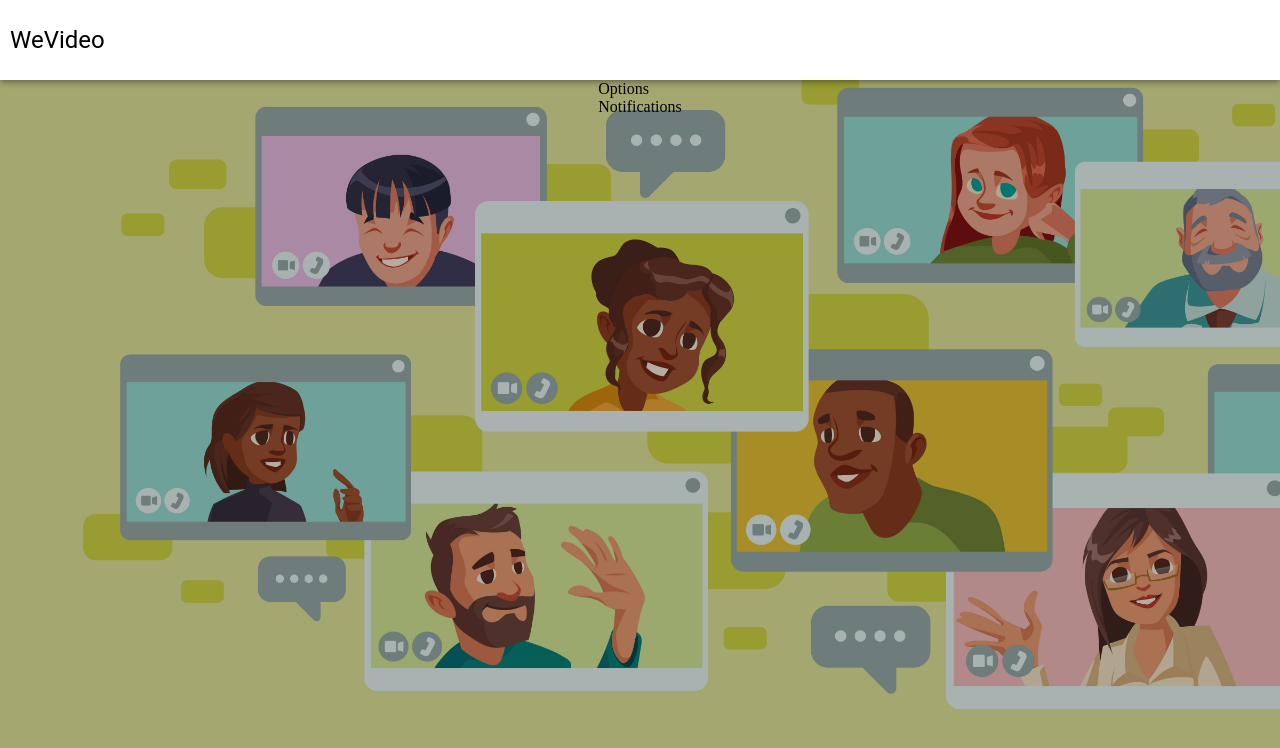
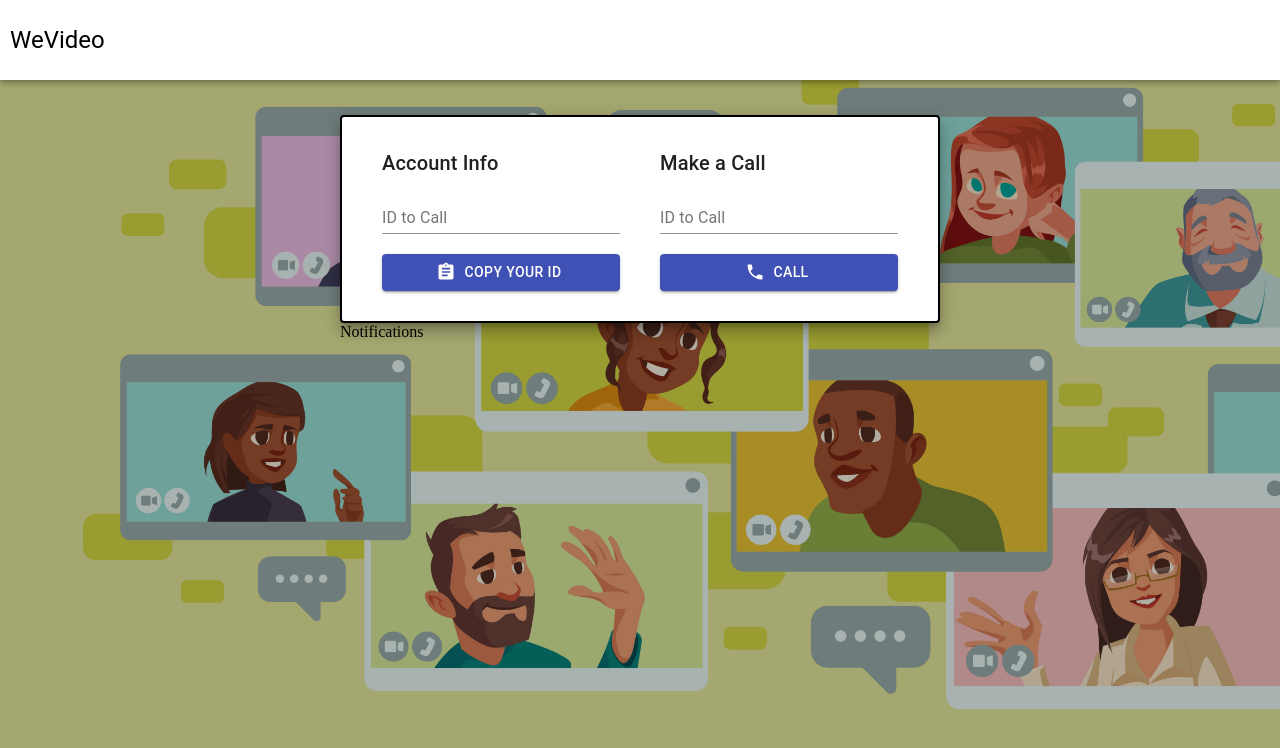
Before and after one commit to briansai/we-video, a React (Create React App) app in the folder client/: page / in a window 1280 px wide. Shown: the top 748 px of the page. Built offline with nearby package versions, Linux system fonts and the light colour scheme; no server answers.

Commit message:
Implemented form to create call

```diff
--- a/client/src/App.js
+++ b/client/src/App.js
@@ -1,9 +1,10 @@
 import React from 'react';
 import { Typography, AppBar } from '@material-ui/core';
-import { makeStyles } from '@material-ui/core';
+import { makeStyles } from '@material-ui/core/styles';
 import Home from './pages/Home';
 import VideoPlayer from './components/VideoPlayer';
 import Options from './components/Options';
+import Notifications from './components/Notifications';
 
 const useStyles = makeStyles((theme) => ({
   appBar: {
@@ -12,10 +13,7 @@ const useStyles = makeStyles((theme) => ({
     alignItems: 'center',
     height: '10vh',
     padding: '10px',
-
-    [theme.breakpoints.down('xs')]: {
-      width: '90%',
-    },
+    width: '100%',
   },
   wrapper: {
     display: 'flex',
@@ -37,7 +35,9 @@ const App = () => {
       </AppBar>
       <Home />
       <VideoPlayer />
-      <Options />
+      <Options>
+        <Notifications />
+      </Options>
     </div>
   );
 };
--- a/client/src/components/Options.jsx
+++ b/client/src/components/Options.jsx
@@ -1,12 +1,118 @@
-import React from 'react';
-import Notifications from './Notifications';
+import React, { useState, useContext } from 'react';
+import {
+  Button,
+  TextField,
+  Grid,
+  Typography,
+  Container,
+  Paper,
+} from '@material-ui/core';
+import { makeStyles } from '@material-ui/core/styles';
+import { CopyToClipboard } from 'react-copy-to-clipboard';
+import { Assignment, Phone, PhoneDisabled } from '@material-ui/icons';
+import { SocketContext } from '../context/SocketContext';
 
-function Options() {
+const useStyles = makeStyles((theme) => ({
+  root: {
+    display: 'flex',
+    flexDirection: 'column',
+  },
+  gridContainer: {
+    width: '100%',
+    [theme.breakpoints.down('xs')]: {
+      flexDirection: 'column',
+    },
+  },
+  container: {
+    width: '600px',
+    margin: '35px 0',
+    padding: 0,
+    [theme.breakpoints.down('xs')]: {
+      width: '80%',
+    },
+  },
+  margin: {
+    marginTop: 20,
+  },
+  padding: {
+    padding: 20,
+  },
+  paper: {
+    padding: '10px 20px',
+    border: '2px solid black',
+  },
+}));
+
+function Options({ children }) {
+  const classes = useStyles();
+  const [idToCall, setIdToCall] = useState('');
+  const { me, callAccepted, name, setName, callEnded, leaveCall, callUser } =
+    useContext(SocketContext);
   return (
-    <div>
-      Options
-      <Notifications />
-    </div>
+    <Container className={classes.container}>
+      <Paper elevation={10} className={classes.paper}>
+        <form className={classes.root} noValidate autoComplete="off">
+          <Grid container className={classes.gridContainer}>
+            <Grid item xs={12} md={6} className={classes.padding}>
+              <Typography gutterBottom variant="h6">
+                Account Info
+              </Typography>
+              <TextField
+                label="ID to Call"
+                value={name}
+                onChange={(e) => setName(e.target.value)}
+                fullWidth
+              />
+              <CopyToClipboard text={me} className={classes.margin}>
+                <Button
+                  variant="contained"
+                  color="primary"
+                  fullWidth
+                  startIcon={<Assignment fontSize="large" />}
+                >
+                  Copy Your ID
+                </Button>
+              </CopyToClipboard>
+            </Grid>
+            <Grid item xs={12} md={6} className={classes.padding}>
+              <Typography gutterBottom variant="h6">
+                Make a Call
+              </Typography>
+              <TextField
+                label="ID to Call"
+                value={idToCall}
+                onChange={(e) => setIdToCall(e.target.value)}
+                fullWidth
+              />
+              {callAccepted && !callEnded ? (
+                <Button
+                  variant="contained"
+                  color="secondary"
+                  startIcon={<PhoneDisabled fontSize="large" />}
+                  fullWidth
+                  onClick={leaveCall}
+                  className={classes.margin}
+                >
+                  Hang Up
+                </Button>
+              ) : (
+                <Button
+                  variant="contained"
+                  color="primary"
+                  startIcon={<Phone fontSize="large" />}
+                  fullWidth
+                  onClick={() => callUser(idToCall)}
+                  className={classes.margin}
+                >
+                  Call
+                </Button>
+              )}
+            </Grid>
+          </Grid>
+        </form>
+      </Paper>
+      {children}
+    </Container>
   );
 }
 
--- a/client/src/components/VideoPlayer.jsx
+++ b/client/src/components/VideoPlayer.jsx
@@ -1,6 +1,6 @@
 import React, { useContext } from 'react';
 import { Grid, Paper, Typography } from '@material-ui/core';
-import { makeStyles } from '@material-ui/styles';
+import { makeStyles } from '@material-ui/core/styles';
 import { SocketContext } from '../context/SocketContext';
 import VideoPlayerOptions from './VideoPlayerOptions';
 import './VideoPlayer.scss';
@@ -8,9 +8,15 @@ import './VideoPlayer.scss';
 const useStyles = makeStyles((theme) => ({
   video: {
     width: '550px',
+    [theme.breakpoints.down('xs')]: {
+      width: '300px',
+    },
   },
   gridContainer: {
     justifyContent: 'center',
+    [theme.breakpoints.down('xs')]: {
+      flexDirection: 'column',
+    },
   },
   paper: {
     padding: '10px',
@@ -25,7 +31,7 @@ function VideoPlayer() {
     useContext(SocketContext);
 
   return (
-    <Grid container calssName={classes.gridContainer}>
+    <Grid container className={classes.gridContainer}>
       {stream && (
         <Paper className={classes.paper}>
           <Typography variant="h5" gutterBottom>
--- a/client/src/context/SocketContext.js
+++ b/client/src/context/SocketContext.js
@@ -19,15 +19,14 @@ const ContextProvider = ({ children }) => {
   const connectionRef = useRef();
 
   useEffect(() => {
-    console.log(navigator);
-    // navigator.mediaDevices
-    //   .getUserMedia({ video: true, audio: true })
-    //   .then((currentStream) => {
-    //     setStream(currentStream);
+    navigator.mediaDevices
+      .getUserMedia({ video: true, audio: true })
+      .then((currentStream) => {
+        setStream(currentStream);
 
-    //     myVideo.current.srcObject = currentStream;
-    //   })
-    //   .catch((err) => console.log(err));
+        myVideo.current.srcObject = currentStream;
+      })
+      .catch((err) => console.log(err));
 
     socket.on('me', (id) => setMe(id));
 
```
